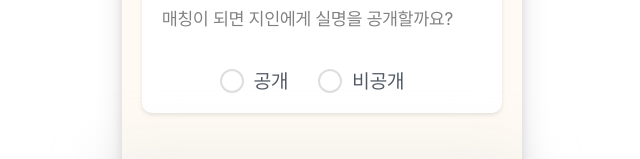
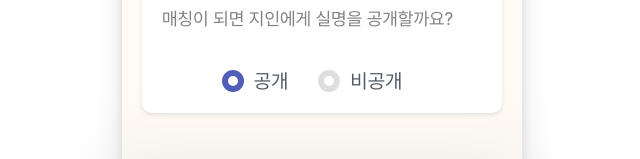
Before and after one commit to zinzin-team/zinzin, a React (Create React App) app in the folder Frontend/zin-zin/: page /settings in a window 1280 px wide. Shown: the part 556-715 px from the top of the page, without its empty margins (318-958 px from the left). Built offline with nearby package versions, Linux system fonts and the light colour scheme; no server answers; sample sign-in values are in the browser's storage.

Commit message:
Fix: [FE] 토글 선택 시 색 변경되도록 수정

```diff
--- a/Frontend/zin-zin/src/components/mypage/Settings.jsx
+++ b/Frontend/zin-zin/src/components/mypage/Settings.jsx
@@ -41,6 +41,7 @@ const Settings = () => {
       setUserData(response.data);
       setProfileImage(response.data.profileImage);
       setMatchingMode(response.data.matchingMode);
+      setMatchingMode(response.data.matchingVisibility === 'PUBLIC');
       setLastModified(new Date(response.data.matchingModeLog));
       setNewSearchId(response.data.searchId); // 초기 아이디 설정
     } catch (error) {
@@ -57,7 +58,7 @@ const Settings = () => {
   };
 
   const handleNameVisibilityChange = (event) => {
-    setIsNamePublic(event.target.value === 'public');
+    setIsNamePublic(event.target.value === 'PUBLIC');
   };
 
   const handleModalConfirm = async () => {
@@ -214,26 +215,28 @@ const Settings = () => {
           <div>
             <p>매칭이 되면 지인에게 실명을 공개할까요?</p>
             <div className={styles.radioGroup}>
-              <label className={styles.radioLabel}>
+              <div>
                   <input
                       type="radio"
-                  name="nameVisibility"
-                  value="public"
+                      id="public"
+                      value="PUBLIC"
                       checked={isNamePublic}
                       onChange={handleNameVisibilityChange}
+                      className={styles.radioInput}
                   />
-                공개
-              </label>
-              <label className={styles.radioLabel}>
+                  <label htmlFor="public" className={styles.radioLabel}>공개</label>
+              </div>
+              <div>
                   <input
                       type="radio"
-                  name="nameVisibility"
-                  value="private"
+                      id="private"
+                      value="PRIVATE"
                       checked={!isNamePublic}
                       onChange={handleNameVisibilityChange}
+                      className={styles.radioInput}
                   />
-                비공개
-              </label>
+                  <label htmlFor="private" className={styles.radioLabel}>비공개</label>
+              </div>
             </div>
           </div>
         )}
--- a/Frontend/zin-zin/src/components/mypage/Settings.module.css
+++ b/Frontend/zin-zin/src/components/mypage/Settings.module.css
@@ -229,10 +229,10 @@ input[type="radio"] {
 .radioLabel:before {
   content: '';
   display: inline-block;
-  width: 20px;
-  height: 20px;
+  width: 10px;
+  height: 10px;
   margin-right: 10px;
-  border: 2px solid #dedede;
+  border: 6px solid #dedede;
   border-radius: 50%;
   background-color: white;
   transition: border-color 0.3s, background-color 0.3s;
@@ -240,12 +240,12 @@ input[type="radio"] {
 
 input[type="radio"]:checked + .radioLabel:before {
   border-color: #505DB9;
-  background-color: #505DB9;
+  /* background-color: #505DB9; */
 }
 
-input[type="radio"]:checked + .radioLabel {
+/* input[type="radio"]:checked + .radioLabel {
   color: #505DB9;
-}
+} */
 
 .radioInput {
   margin-right: 10px;
```
Lines whose indentation alone changed are shown as unchanged.
